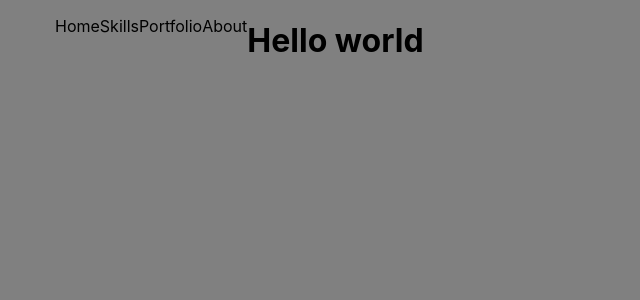
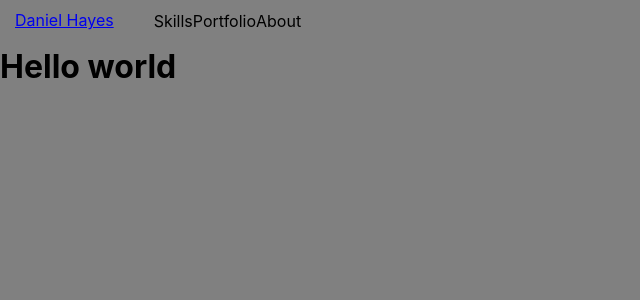
Before and after one commit to Danhayes3008/react-portfolio, a React (Create React App) app: page / in a window 1280 px wide. Shown: the top 300 px of the page, without its empty margins (0-640 px from the left). Built offline with nearby package versions, Linux system fonts and the light colour scheme.

Commit message:
updated the file

```diff
--- a/src/components/navbar/Navbar.js
+++ b/src/components/navbar/Navbar.js
@@ -2,10 +2,13 @@ import React from 'react';
 
 const Navbar = () => {
   return (
-    <nav>
-      <div>
+      <nav>
+          <div className='Name'>
+              <a href="#">Daniel Hayes</a>
+          </div>
+
+      <div className='navbar'>
         <ul>
-          <li>Home</li>
           <li>Skills</li>
           <li>Portfolio</li>
           <li>About</li>
```
